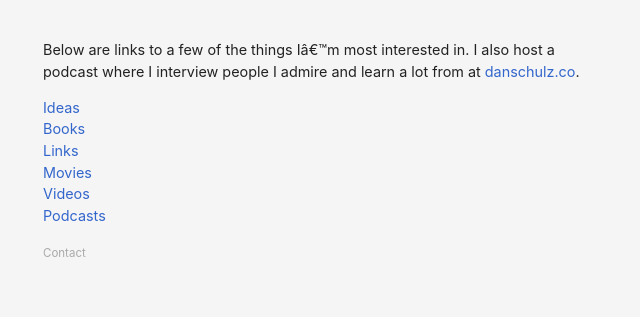
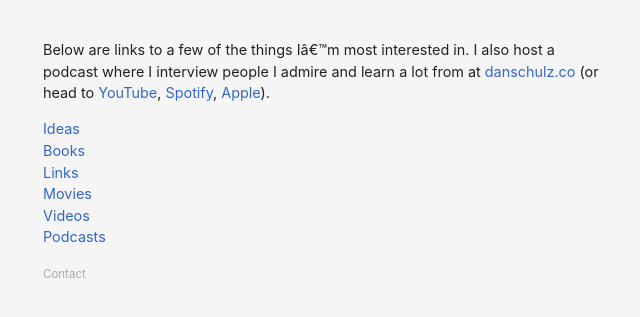
Before and after one commit to danschlz/danschulz.github.io, a Jekyll site: the page built from index.md, in a window 1280 px wide. Shown: the top 317 px of the page, without its empty margins (317-957 px from the left). Built offline with Jekyll 4.4.1, drawn with Linux system fonts in a browser that asks for light colours.

Commit message:
Update index.md

```diff
--- a/index.md
+++ b/index.md
@@ -1,7 +1,7 @@
 ---
 layout: home
 ---
-Below are links to a few of the things I'm most interested in. I also host a podcast where I interview people I admire and learn a lot from at [danschulz.co](https://www.danschulz.co/).
+Below are links to a few of the things I'm most interested in. I also host a podcast where I interview people I admire and learn a lot from at [danschulz.co](https://www.danschulz.co/) (or head to [YouTube](https://www.youtube.com/@dnschlz), [Spotify](https://open.spotify.com/show/59YkrYwjAgiKAVMNGWPaLE), [Apple](https://podcasts.apple.com/us/podcast/undertone/id1693303954)).
 
 [Ideas](/ideas/)
 [Books](/books/)
```
